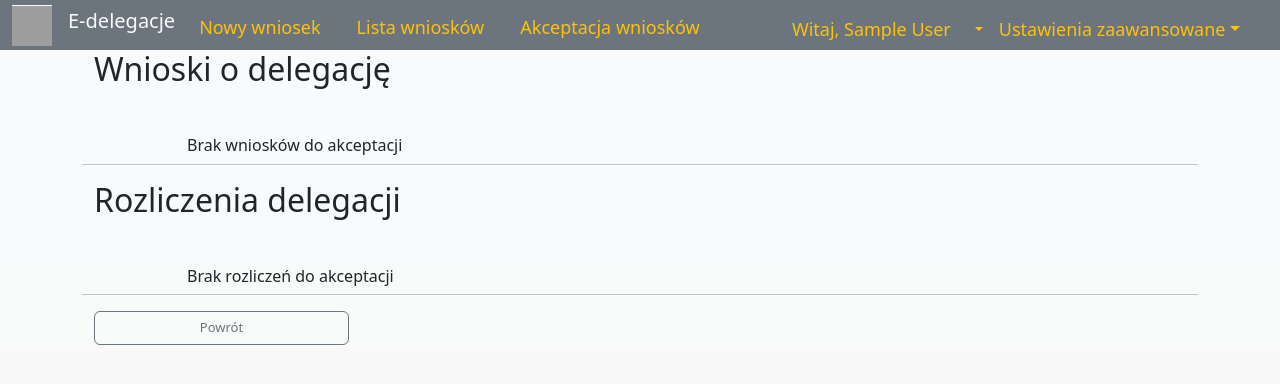
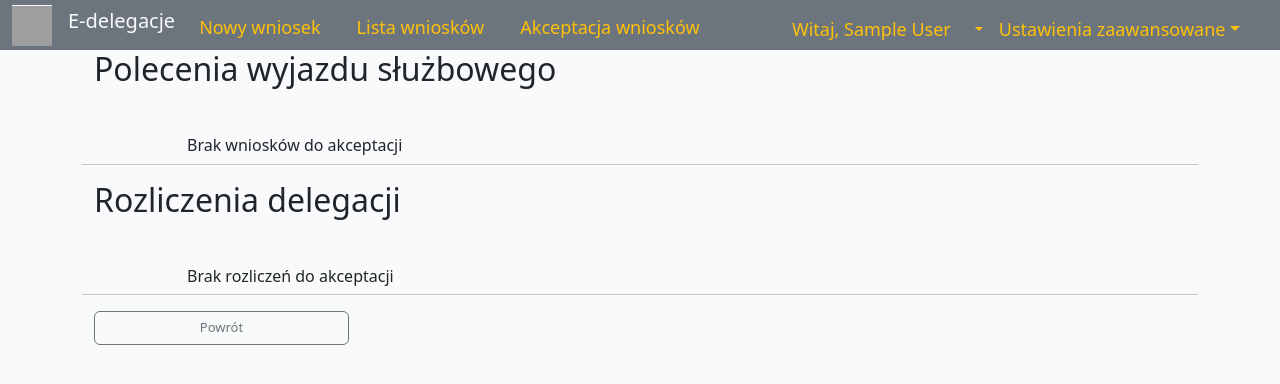
Before and after one commit to lszczesniak/E-delegacje, a Django app: page /e-delegacje/approval-list in a window 1280 px wide. Shown: the top 384 px of the page. Run offline with Django 3.2, Linux system fonts and the light colour scheme; the visitor is signed in with stand-in values (Sample User, id 1); data comes from the database, SQL or seed files in the repository; data that the repository does not hold is empty; parts of the project's set-up code (start-up, migrations or seed data) failed here and were passed over; some libraries are stand-ins or nearby versions; grey boxes are pictures that could not be loaded.

Commit message:
few chamges after presentation

```diff
--- a/e_delegacje/templates/bt_approval_list.html
+++ b/e_delegacje/templates/bt_approval_list.html
@@ -4,7 +4,7 @@
 
 
 <div class="container-fluid">
-<h2>Wnioski o delegację</h2>
+<h2>Polecenia wyjazdu służbowego</h2>
     <div class="row pt-4">
           {% if object_list %}
         <table class="table table-sm  table-hover">
@@ -63,7 +63,7 @@
                              href="{% url 'e_delegacje:approval' pk=settlement.bt_application_id.id %}"
                           style="font-size: 14px"
                           >
-                            Zaakceptuj rozliczenie
+                            Zweryfikuj rozliczenie
                         </a>
 
                             </td>
--- a/e_delegacje/templates/bt_settlement_details.html
+++ b/e_delegacje/templates/bt_settlement_details.html
@@ -209,7 +209,7 @@
                 {% endif %}
 
                 </div>
-
+{% if object.bt_application_id.transport_type == 'own_car' %}
             <div class="col-3 align-content-end">
 
 
@@ -259,7 +259,7 @@
                 {% endif %}
 
             </div>
-
+{% endif %}
             <div class="col-3 align-content-end">
                     <div class="row">
                         <h5 class="vIntegerField">
```
